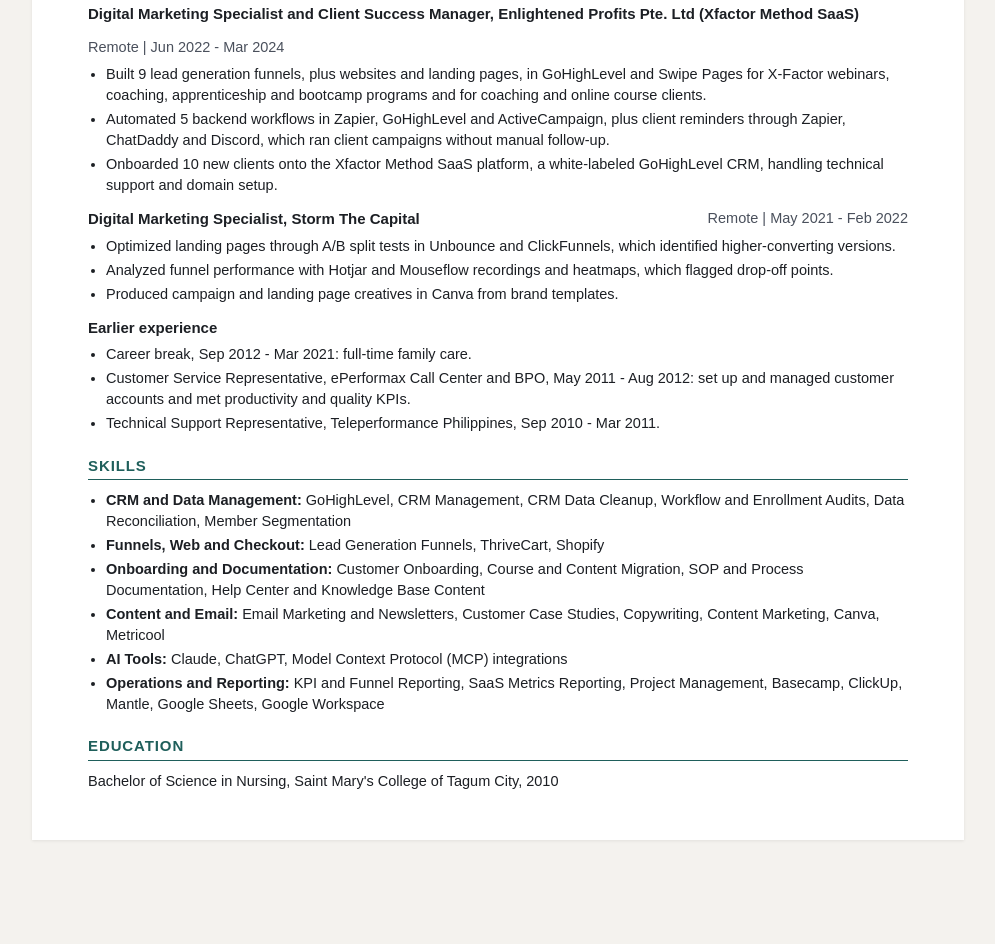
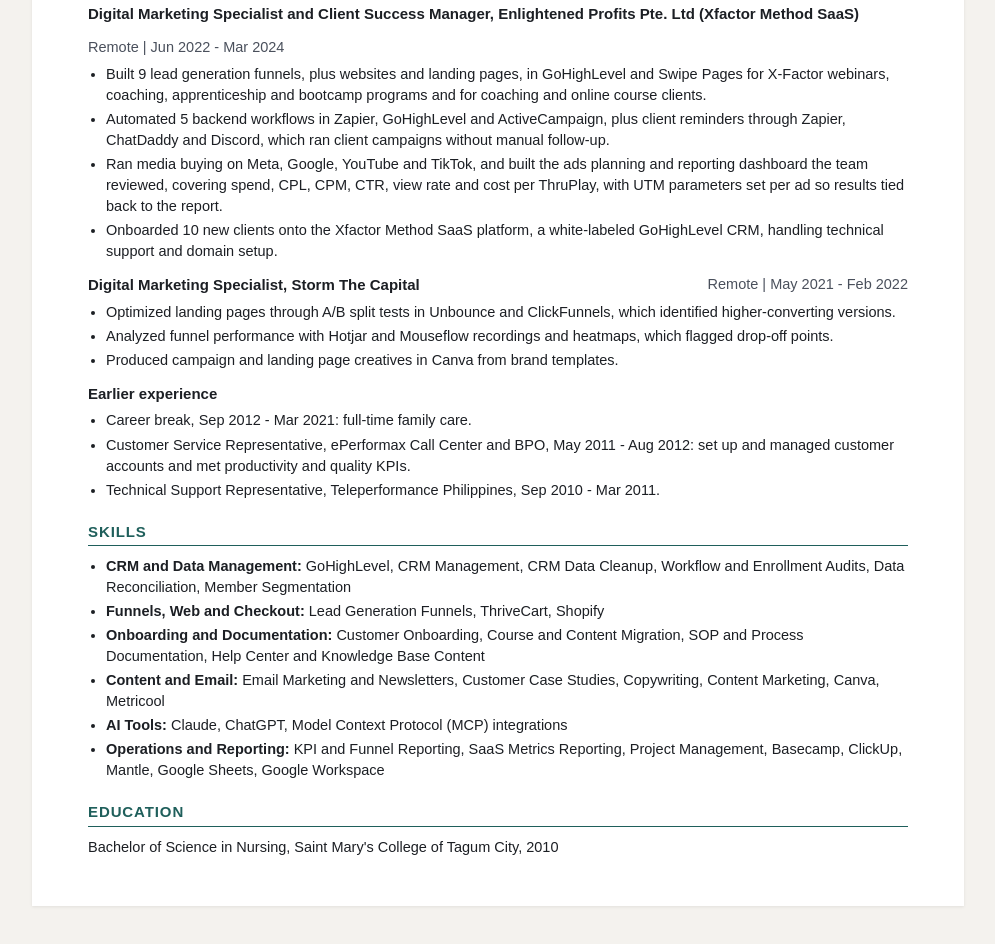
Before and after one commit to kamilleaerron/kamilleaerron.github.io, a plain HTML site: page resume.html in a window 1280 px wide. Shown: the part 1240-2184 px from the top of the page, without its empty margins (142-1137 px from the left). Before the commit the page ends 2120 px from the top, so only its background shows below. Drawn offline with Linux system fonts and the light colour scheme.

Commit message:
Add the Xfactor media buying bullet to the resume
The portfolio now shows four media buying work samples that the resume
did not mention. Adds the matching bullet to the Xfactor role so both
pages make the same claim.

Co-Authored-By: Claude Opus 5 <noreply@anthropic.com>

```diff
--- a/resume.html
+++ b/resume.html
@@ -71,6 +71,7 @@
   <ul>
     <li>Built 9 lead generation funnels, plus websites and landing pages, in GoHighLevel and Swipe Pages for X-Factor webinars, coaching, apprenticeship and bootcamp programs and for coaching and online course clients.</li>
     <li>Automated 5 backend workflows in Zapier, GoHighLevel and ActiveCampaign, plus client reminders through Zapier, ChatDaddy and Discord, which ran client campaigns without manual follow-up.</li>
+    <li>Ran media buying on Meta, Google, YouTube and TikTok, and built the ads planning and reporting dashboard the team reviewed, covering spend, CPL, CPM, CTR, view rate and cost per ThruPlay, with UTM parameters set per ad so results tied back to the report.</li>
     <li>Onboarded 10 new clients onto the Xfactor Method SaaS platform, a white-labeled GoHighLevel CRM, handling technical support and domain setup.</li>
   </ul>
 
```
